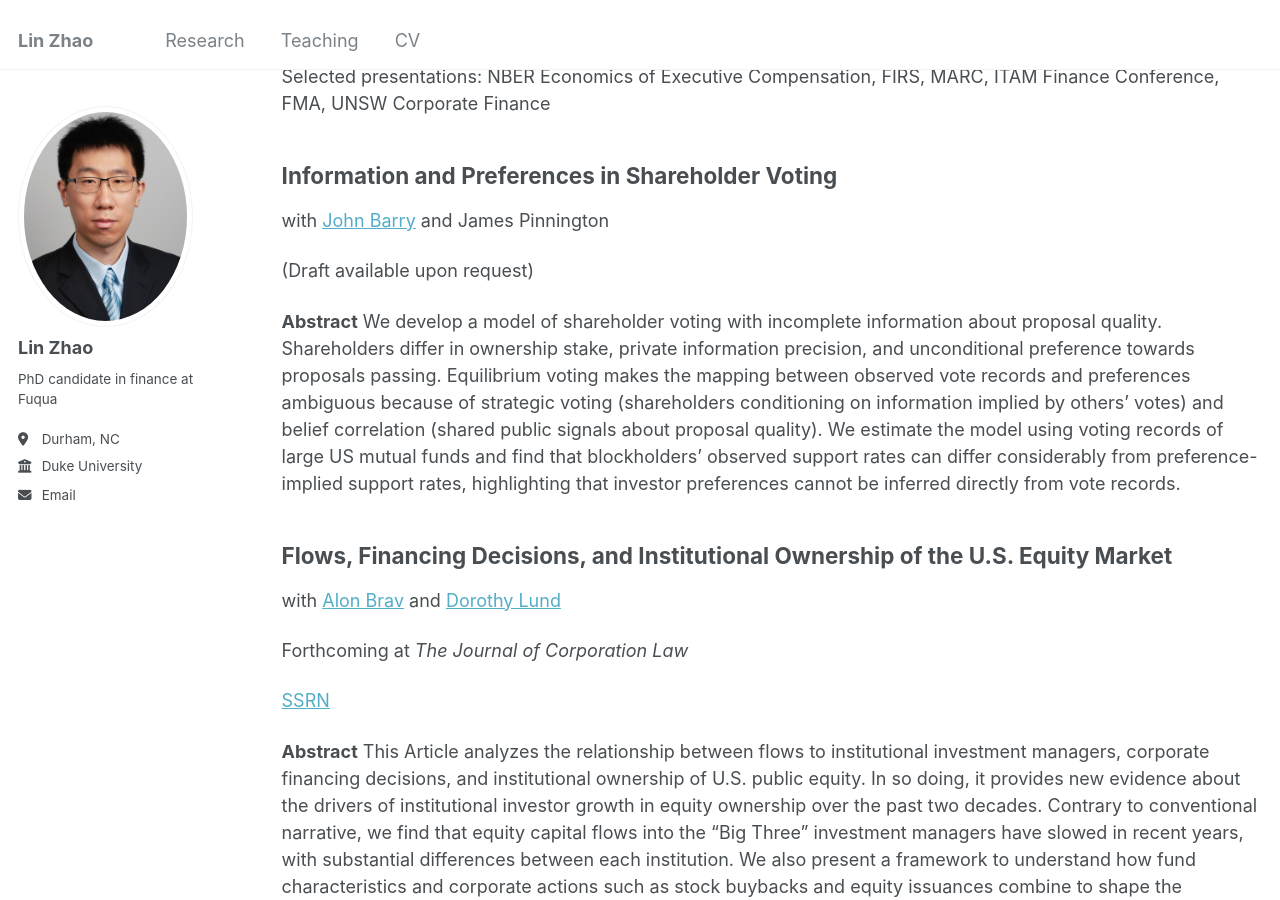
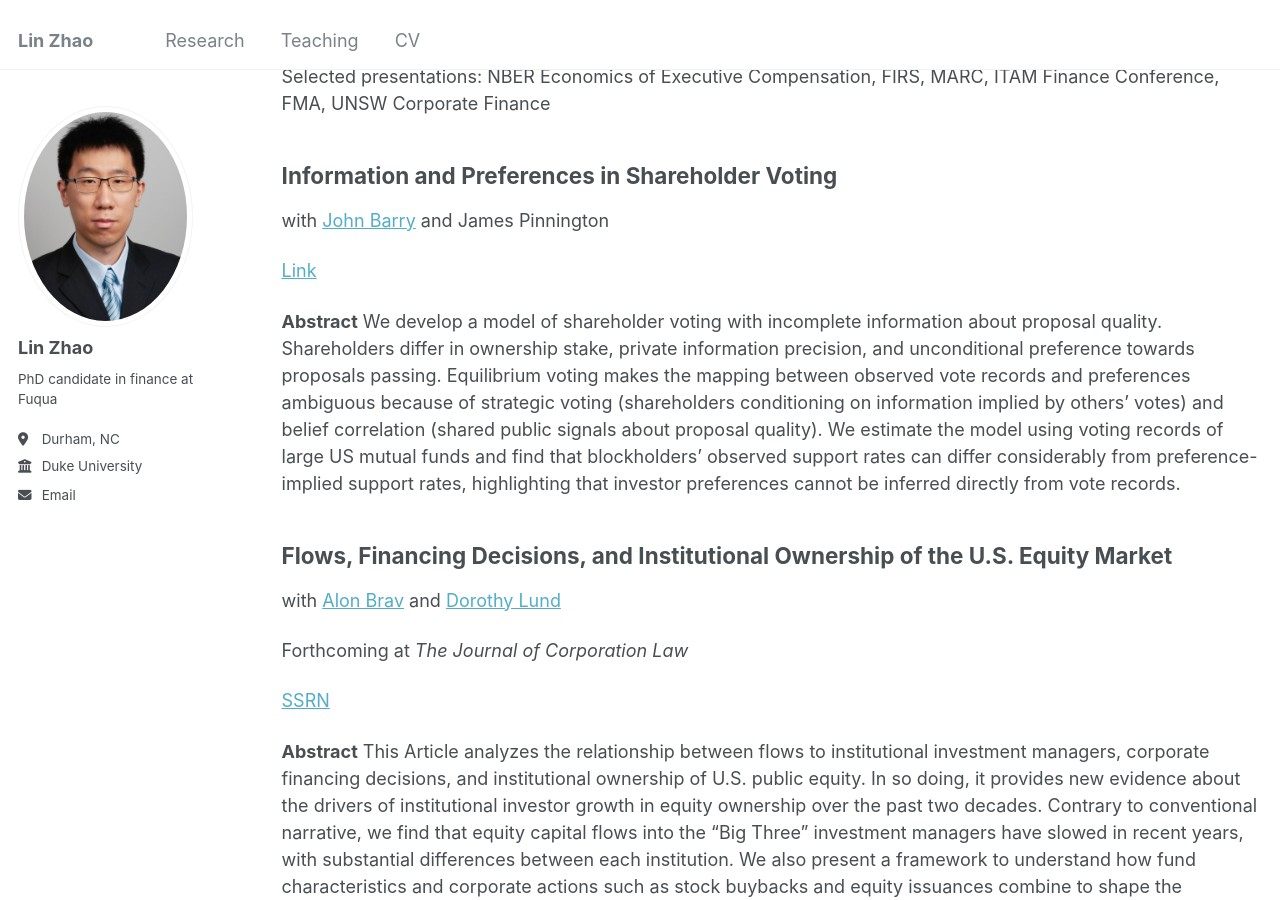
Before and after one commit to linzhao0351/linzhao0351.github.io, a Jekyll site: the page built from _pages/publications.md, in a window 1280 px wide and 900 px high, scrolled down 1060 px. Built offline with Jekyll 4.4.1, drawn with Linux system fonts in a browser that asks for light colours.

Commit message:
Revise publication entry for shareholder voting
Updated publication details and added a link to the draft.

```diff
--- a/_pages/publications.md
+++ b/_pages/publications.md
@@ -31,7 +31,7 @@ Selected presentations: NBER Economics of Executive Compensation, FIRS, MARC, IT
 ## Information and Preferences in Shareholder Voting
 with [John Barry](https://johnwbarry.info/) and James Pinnington
 
-(Draft available upon request)
+[Link](https://github.com/linzhao0351/linzhao0351.github.io/blob/master/files/strategic_voting.pdf)
 
 **Abstract** We develop a model of shareholder voting with incomplete information about proposal quality. Shareholders differ in ownership stake, private information precision, and unconditional preference towards proposals passing. Equilibrium voting makes the mapping between observed vote records and preferences ambiguous because of strategic voting (shareholders conditioning on information implied by others’ votes) and belief correlation (shared public signals about proposal quality). We estimate the model using voting records of large US mutual funds and find that blockholders' observed support rates can differ considerably from preference-implied support rates, highlighting that investor preferences cannot be inferred directly from vote records.
 
```
